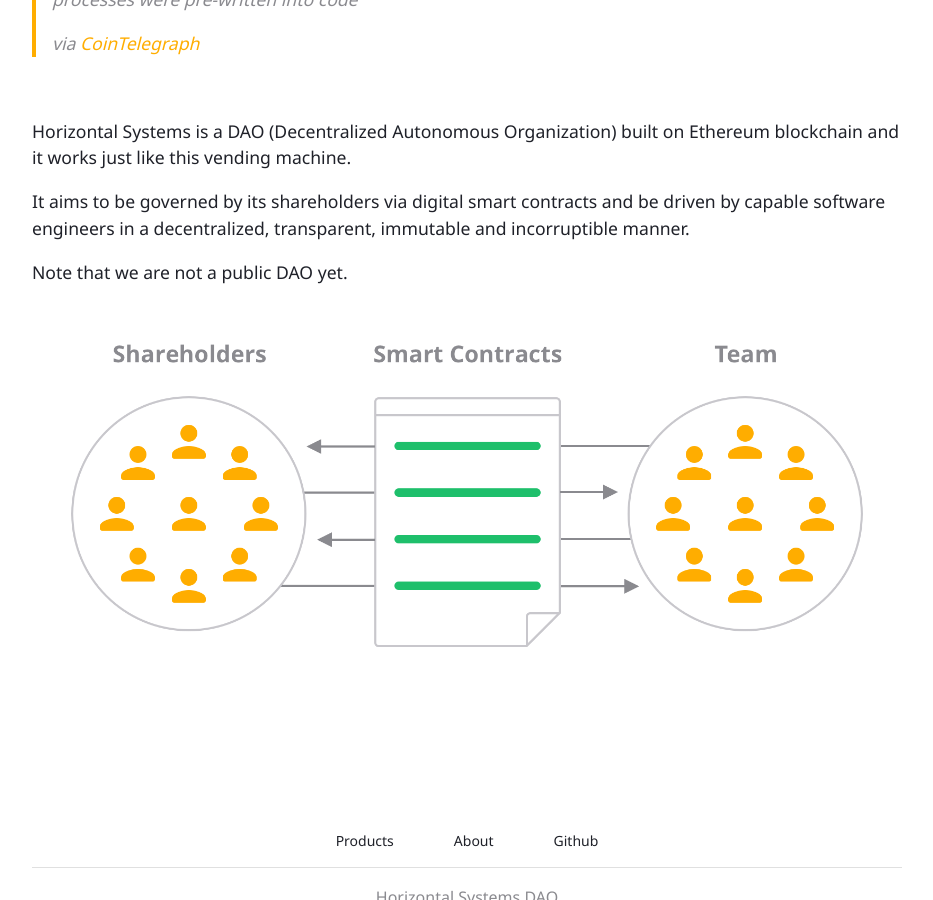
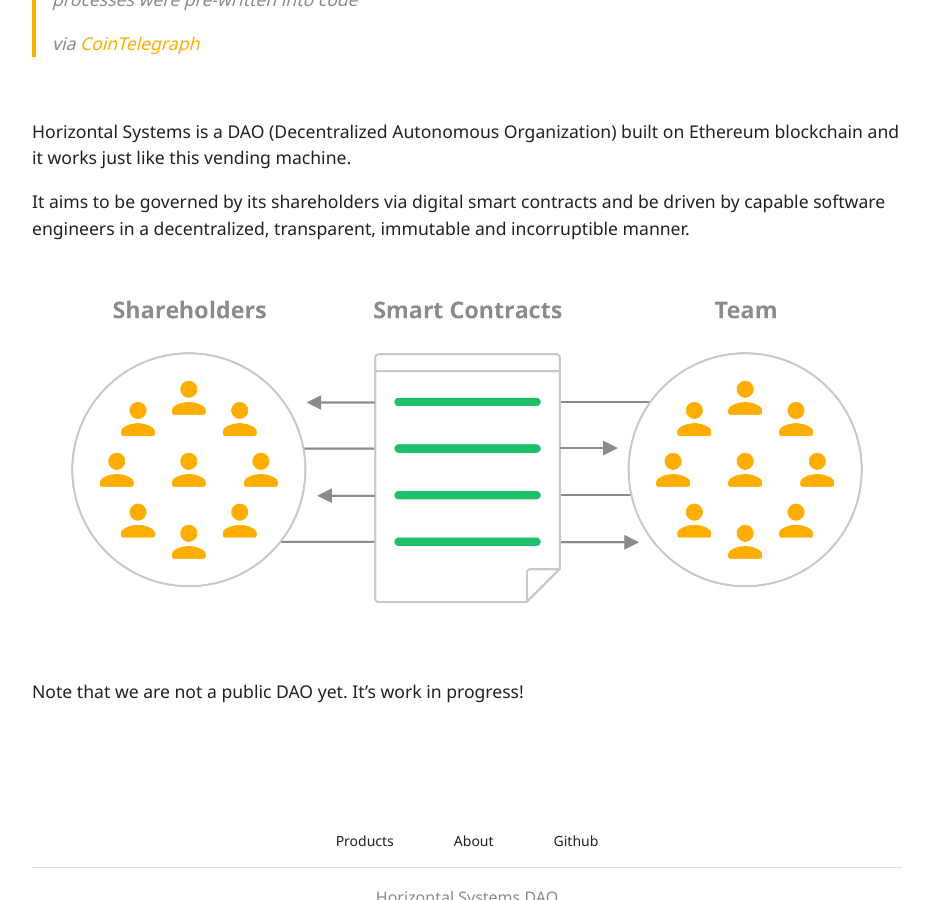
Before and after one commit to horizontalsystems/horizontalsystems.github.io, a Jekyll site: the page built from dao/about.md, in a window 1280 px wide and 900 px high, scrolled down 577 px. Shown: the whole window, without its empty margins (173-1106 px from the left). Built offline with Jekyll 4.4.1, drawn with Linux system fonts in a browser that asks for light colours.

Commit message:
refactor homepage layout and text 5

```diff
--- a/dao/about.md
+++ b/dao/about.md
@@ -15,8 +15,8 @@ Horizontal Systems is a DAO (Decentralized Autonomous Organization) built on Eth
 
 It aims to be governed by its shareholders via digital smart contracts and be driven by capable software engineers in a decentralized, transparent, immutable and incorruptible manner.
 
-Note that we are not a public DAO yet.
-
 ![Horizontal Systems DAO](/assets/images/hs_dao.png)
 
+Note that we are not a public DAO yet. It's work in progress!
+
 <br/>
```
